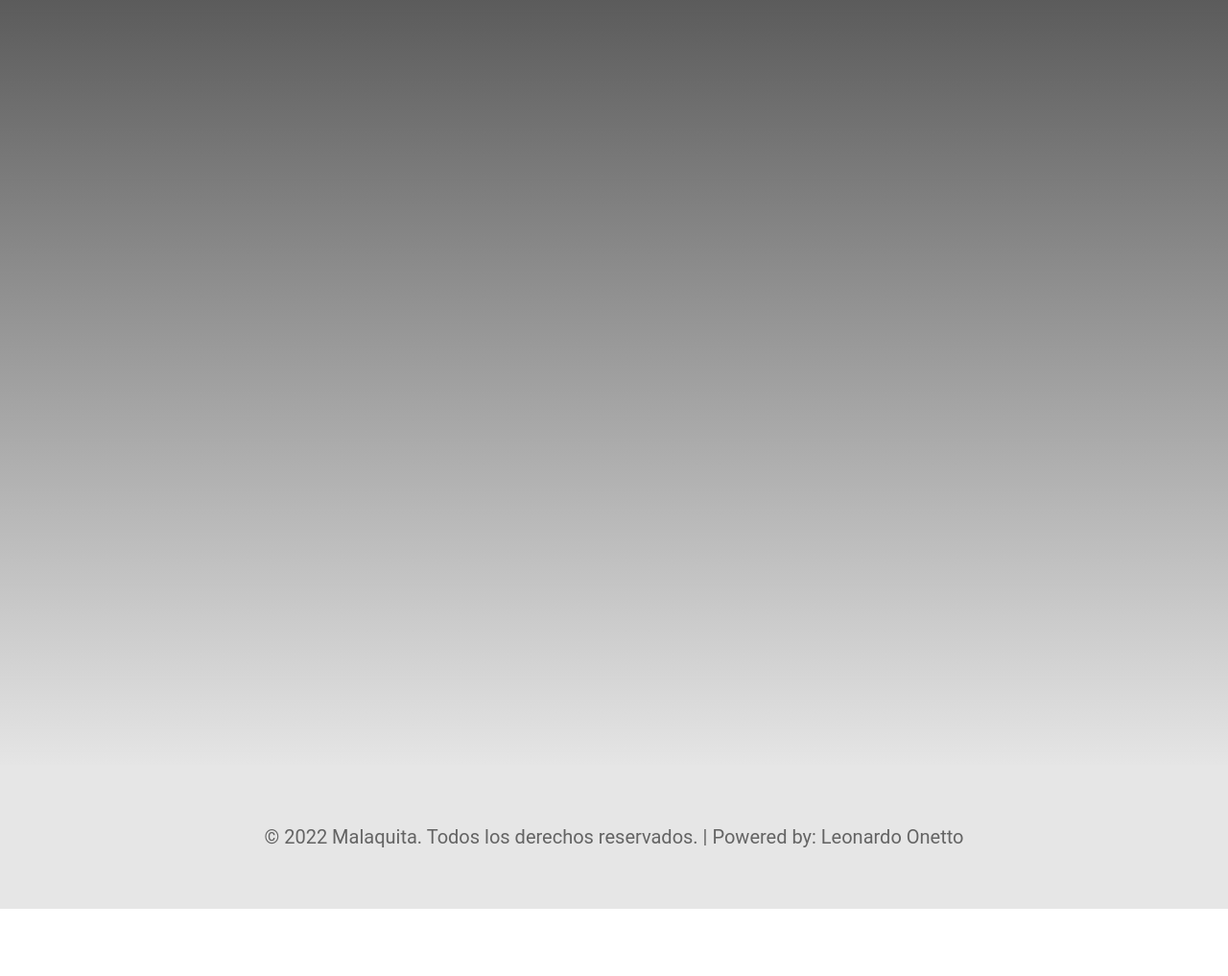
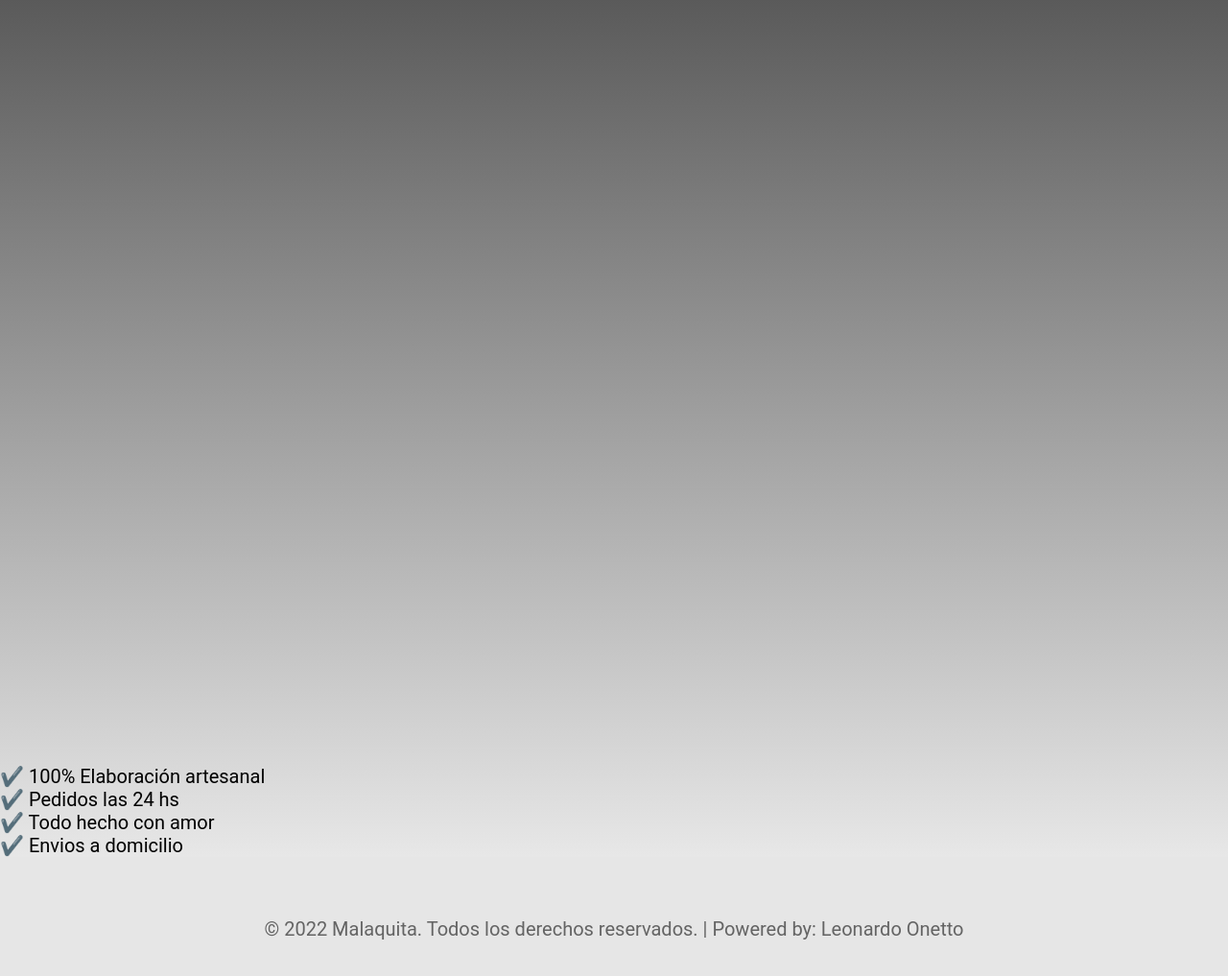
Before and after one commit to LgabrielO/Desarrollo-web1, a plain HTML site: page Pages/confiteria.html in a window 1280 px wide. Shown: the part 83-1100 px from the top of the page at 96% size. Before the commit the page ends 1030 px from the top, so only its background shows below. Drawn offline with Linux system fonts and the light colour scheme.

Commit message:
Agregamos confiteria

```diff
--- a/Pages/confiteria.html
+++ b/Pages/confiteria.html
@@ -26,10 +26,18 @@
             </div>
         </header>
         <main>
-            <section class="text">
 
-            </section>
         </main>
+        <section class="caracteristicas-teria">
+            <div class="container">
+                <ul>
+                    <li>✔️ 100% Elaboración artesanal</li>
+                    <li>✔️ Pedidos las 24 hs</li>
+                    <li>✔️ Todo hecho con amor</li>
+                    <li>✔️ Envios a domicilio</li>
+                </ul>
+            </div>
+        </section>
         <footer>
             <div class="container">
                 <p>&copy; 2022 Malaquita. Todos los derechos reservados. | Powered by: Leonardo Onetto </p>
```
